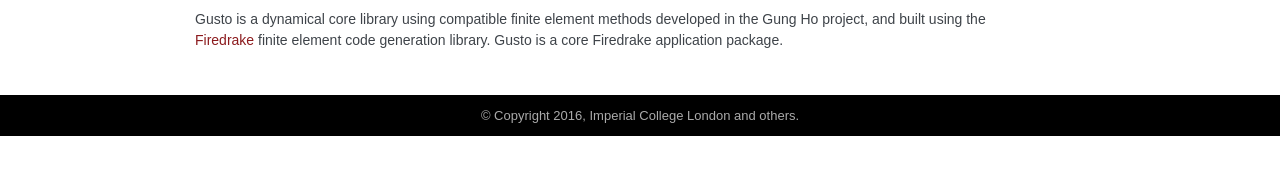
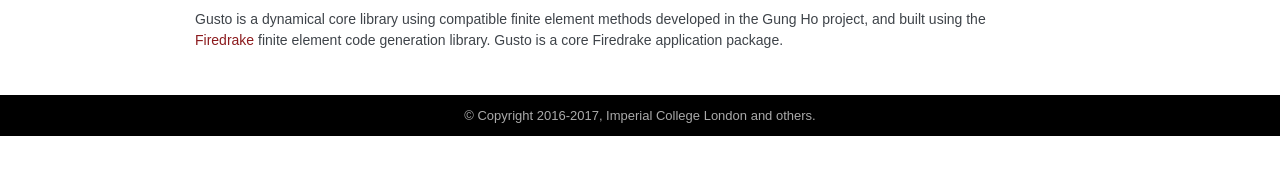
Before and after one commit to firedrakeproject/gusto, a Sphinx documentation site: the page built from docs/source/index.rst, in a window 1280 px wide. Shown: the part 325-500 px from the top of the page. Built offline with Sphinx 7.4.7, drawn with Linux system fonts in a browser that asks for light colours.

```diff
--- a/docs/source/conf.py
+++ b/docs/source/conf.py
@@ -29,7 +29,7 @@ extensions = ['sphinx.ext.autodoc',
               #'sphinxcontrib.youtube',
               'sphinxcontrib.bibtex']
 
-mathjax_path = 'https://cdn.mathjax.org/mathjax/latest/MathJax.js?config=TeX-AMS-MML_HTMLorMML'
+mathjax_path = 'https://cdnjs.cloudflare.com/ajax/libs/mathjax/2.7.1/MathJax.js?config=TeX-AMS-MML_HTMLorMML'
 
 # Both the class’ and the __init__ method’s docstring are concatenated and
 # inserted into the class definition
@@ -49,7 +49,7 @@ master_doc = 'index'
 
 # General information about the project.
 project = u'Gusto'
-copyright = u'2016, Imperial College London and others'
+copyright = u'2016-2017, Imperial College London and others'
 
 # The version info for the project you're documenting, acts as replacement for
 # |version| and |release|, also used in various other places throughout the
```
